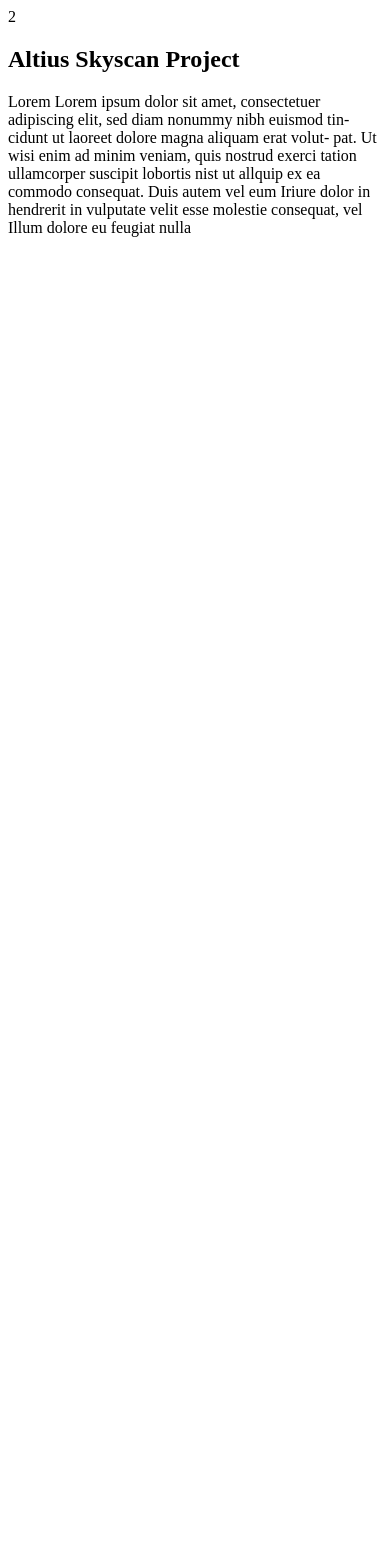
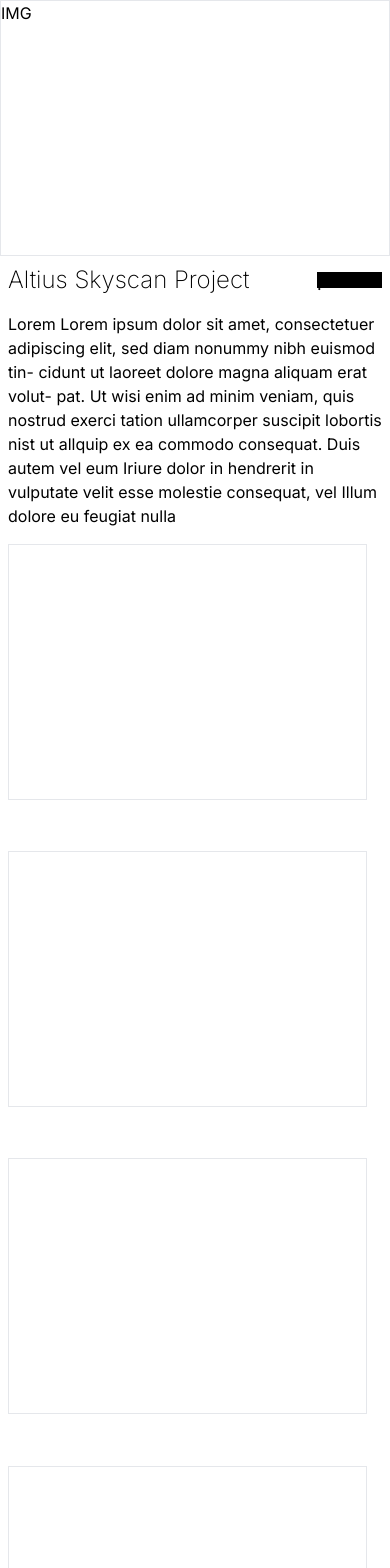
Before and after one commit to ramiroAlvarez9/bcn-tec-frontend, a Next.js app: page /projects/projectpage in a window 390 px wide. Shown: the top 1568 px of the page. Before the commit the page ends 844 px from the top, so only its background shows below. Built offline with nearby package versions, Linux system fonts and the light colour scheme.

Commit message:
trabajando project page responsive

```diff
--- /dev/null
+++ b/pages/_app.js
@@ -0,0 +1,12 @@
+import { Inter } from "next/font/google";
+import "../src/app/globals.scss";
+
+const inter = Inter({ subsets: ["latin"] });
+
+export default function MyApp({ Component, pageProps }) {
+  return (
+    <main className={inter.className}>
+      <Component {...pageProps} />
+    </main>
+  );
+}
--- a/pages/projects/projectpage.scss
+++ b/pages/projects/projectpage.scss
@@ -0,0 +1,43 @@
+.grid {
+    display: grid;
+    grid-template-columns: 96%;
+    grid-template-rows: 1fr 1fr 1fr;
+    gap: 5% 0px;
+    grid-auto-flow: row;
+    grid-template-areas:
+        "."
+        "."
+        "."
+    ;
+}
+
+@media (min-width: 768px) {
+    .grid {
+
+        grid-template-columns: 50% 50%;
+        grid-template-rows: 50% 50%;
+        gap: 5% 2%;
+        grid-auto-flow: row;
+        justify-content: stretch;
+        grid-template-areas:
+            ". ."
+            ". .";
+
+    }
+}
+
+@media (orientation: landscape) {
+    .grid {
+
+        grid-template-columns: 50% 50%;
+        grid-template-rows: 50% 50%;
+        gap: 5% 2%;
+        grid-auto-flow: row;
+        justify-content: stretch;
+        grid-template-areas:
+            ". ."
+            ". .";
+
+    }
+
+}
--- a/pages/projects/projectpage.tsx
+++ b/pages/projects/projectpage.tsx
@@ -1,5 +1,5 @@
 import { NextPage } from "next";
-//import './projectpage.scss';
+import './projectpage.scss';
 //import Image from "next/image";
 
 interface Props {}
@@ -8,35 +8,36 @@ const Projectpage: NextPage<Props> = ({}) => {
   return (
     <>
       <section>
-        <div className="containerImage tw-bg-red-500 tw-h-3/4">
-          2
-          {/*
-          <Image
-          />
-        */}
+        <div className="banner__image tw-border tw-border-solid tw-h-64 ">
+          IMG
+          {/*  <Image /> */}
         </div>
-        <h1>Altius Skyscan Project</h1>
+        <div className="container__title tw-flex tw-flex-row tw-justify-between tw-mt-2 tw-items-center	">
+          <h1 className="tw-text-xl tw-font-extralight tw-ml-2 ">
+            Altius Skyscan Project
+          </h1>
+          <div className="bar tw-w-1/6 tw-h-4 tw-bg-black tw-mr-2">.</div>
+        </div>
+        <div className="container tw-ml-2 tw-mt-4 tw-mr-2 ">
+          <p className=" tw-text-left tw-text-base ">
+            Lorem Lorem ipsum dolor sit amet, consectetuer adipiscing elit, sed
+            diam nonummy nibh euismod tin- cidunt ut laoreet dolore magna
+            aliquam erat volut- pat. Ut wisi enim ad minim veniam, quis nostrud
+            exerci tation ullamcorper suscipit lobortis nist ut allquip ex ea
+            commodo consequat. Duis autem vel eum Iriure dolor in hendrerit in
+            vulputate velit esse molestie consequat, vel Illum dolore eu feugiat
+            nulla
+          </p>
+          <div className="grid tw-mt-4 ">
 
-        <div className="container">
-          <div className="left-column">
-            {/*
-          <Image src="" alt="image" width={100} height={30} />
-          <Image src="" alt="image" width={100} height={30} />
-          */}
-          </div>
-          <div className="right-column">
-            {/*
-          <Image src="" alt="image" width={100} height={30} />
-          */}
-            <p>
-              Lorem Lorem ipsum dolor sit amet, consectetuer adipiscing elit,
-              sed diam nonummy nibh euismod tin- cidunt ut laoreet dolore magna
-              aliquam erat volut- pat. Ut wisi enim ad minim veniam, quis
-              nostrud exerci tation ullamcorper suscipit lobortis nist ut
-              allquip ex ea commodo consequat. Duis autem vel eum Iriure dolor
-              in hendrerit in vulputate velit esse molestie consequat, vel Illum
-              dolore eu feugiat nulla
-            </p>
+            <div className="img1 tw-border tw-border-solid tw-h-64 tw-w-full"></div>
+
+            <div className="img1 tw-border tw-border-solid tw-h-64 tw-w-full"></div>
+
+            <div className="img1 tw-border tw-border-solid tw-h-64 tw-w-full"></div>
+
+            <div className="img1 tw-border tw-border-solid tw-h-64 tw-w-full"></div>
+
           </div>
         </div>
       </section>
--- a/tailwind.config.ts
+++ b/tailwind.config.ts
@@ -3,9 +3,9 @@ import type { Config } from "tailwindcss";
 const config: Config = {
   content: [
     "./pages/**/*.{js,ts,jsx,tsx,mdx}",
+    "./src/pages/**/*.{js,ts,jsx,tsx,mdx}",
     "./src/components/**/*.{js,ts,jsx,tsx,mdx}",
     "./src/app/**/*.{js,ts,jsx,tsx,mdx}",
-
   ],
   prefix: "tw-",
   theme: {
@@ -16,6 +16,9 @@ const config: Config = {
       base: ["16px", "24px"],
       lg: ["20px", "28px"],
       xl: ["24px", "32px"],
+      xxl: ["32px", "42px"],
+      xxxl: ["42px", "52px"],
+
     },
     extend: {
       backgroundImage: {
--- a/tsconfig.json
+++ b/tsconfig.json
@@ -21,6 +21,6 @@
       "@/*": ["./src/*"]
     }
   },
-  "include": ["next-env.d.ts", "**/*.ts", "**/*.tsx", ".next/types/**/*.ts", "pages/projects/_app.js"],
+  "include": ["next-env.d.ts", "**/*.ts", "**/*.tsx", ".next/types/**/*.ts", "pages/_app.js"],
   "exclude": ["node_modules"]
 }
```
Also changed, not shown: pages/projects/_app.js (deleted, +0 -9 lines).
